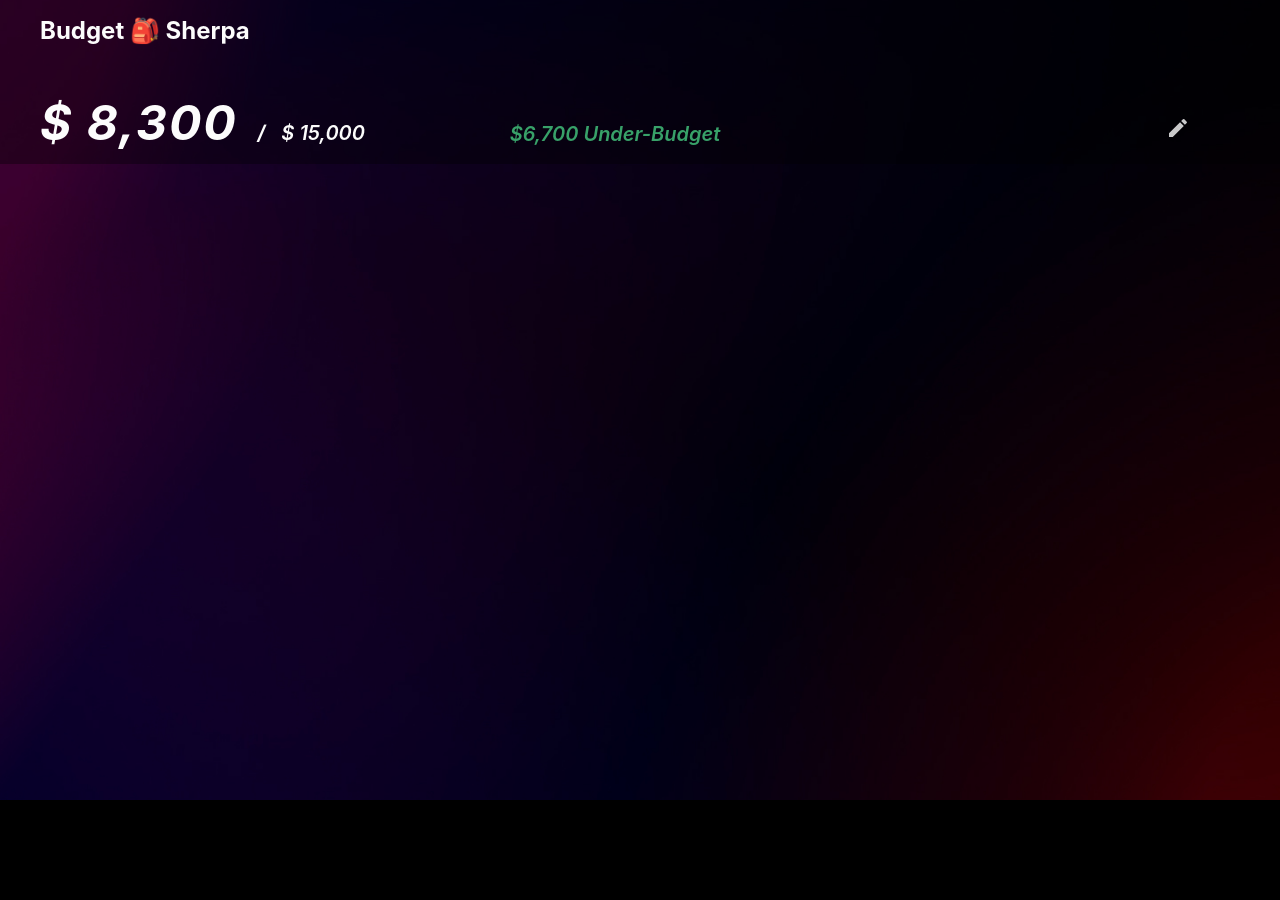
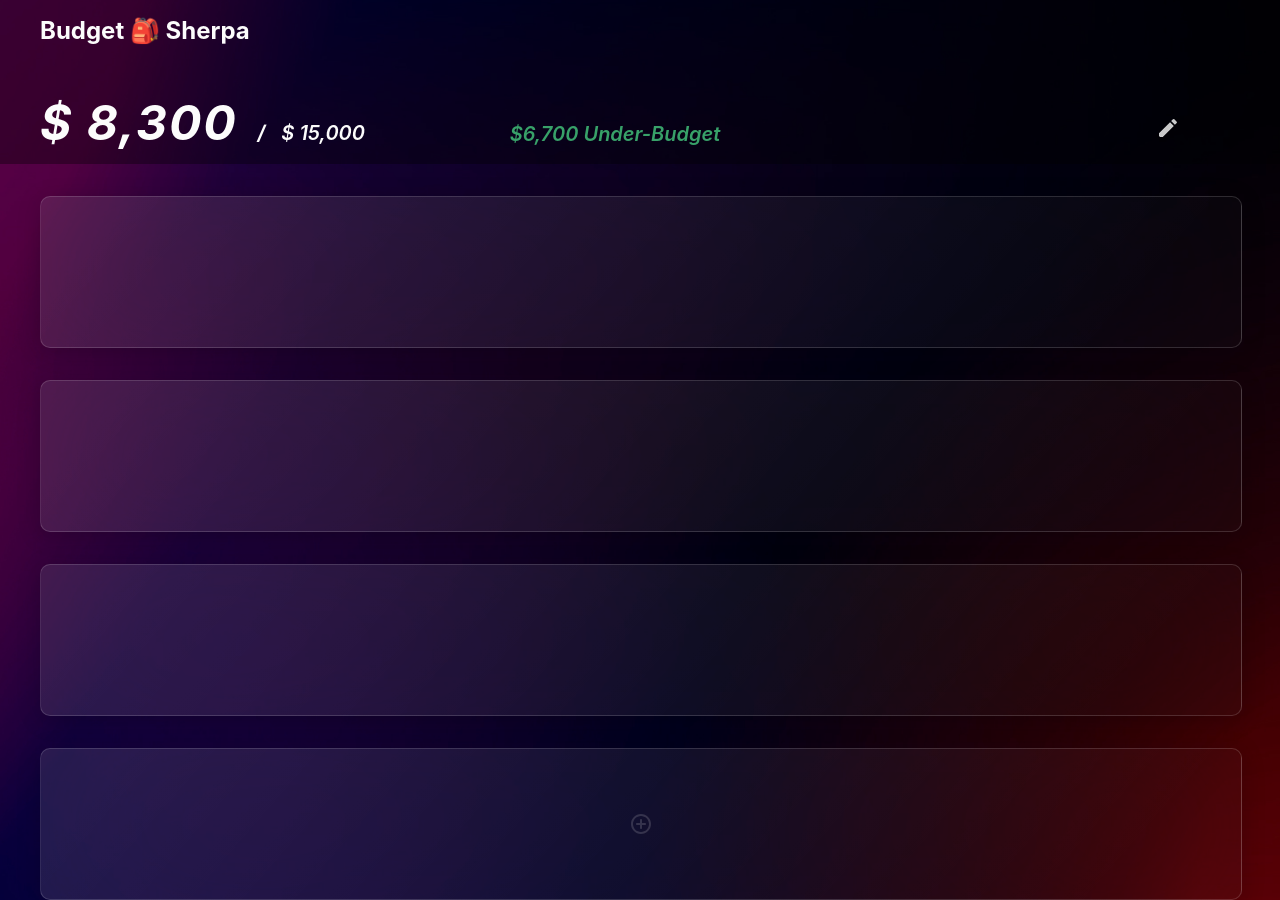
Before and after one commit to OperationFman/budget-sherpa, a Next.js app in the folder ui/: page / in a window 1280 px wide. Before the commit the page ends 800 px from the top, so only its background shows below. Built offline with nearby package versions, Linux system fonts and the light colour scheme.

Commit message:
:sparkles: Add <AddNewDestination /> card

```diff
--- /dev/null
+++ b/ui/app/components/CountryCard.module.scss
@@ -0,0 +1,21 @@
+.cardContainer {
+	width: 100%;
+	min-height: 150px;
+	margin-top: 32px;
+
+	border-radius: 10px;
+	border: 1px solid rgba(255, 255, 255, 0.15);
+	background: linear-gradient(
+		131deg,
+		rgba(255, 255, 255, 0.1) 7.16%,
+		rgba(255, 255, 255, 0.02) 90.14%
+	);
+	box-shadow: 0px 4px 24px -1px rgba(0, 0, 0, 0.2);
+	backdrop-filter: blur(100px);
+
+	&:hover {
+		background-color: rgba(255, 255, 255, 0.05);
+		transition: linear 200ms;
+		cursor: pointer;
+	}
+}
--- /dev/null
+++ b/ui/app/components/CountryCard.tsx
@@ -0,0 +1,7 @@
+import styles from './CountryCard.module.scss';
+
+export const CountryCard = () => {
+    return (
+        <div className={styles.cardContainer}></div>
+    )
+}
--- a/ui/app/components/Header.module.scss
+++ b/ui/app/components/Header.module.scss
@@ -99,8 +99,20 @@
 		margin-left: 1rem;
 
 		flex-direction: column;
-		align-items: end;
+		align-items: flex-end;
 		opacity: 0.8;
 		padding: 35px 50px 0 0;
 	}
 }
+
+.editButton {
+	border-radius: 50%;
+	padding: 10px;
+
+	&:hover {
+		opacity: 1;
+		background-color: rgba(255, 255, 255, 0.3);
+		transition: linear 200ms;
+		cursor: pointer;
+	}
+}
--- a/ui/app/components/Header.tsx
+++ b/ui/app/components/Header.tsx
@@ -16,12 +16,12 @@ export const Header = () => {
 						</div>
 
 						<div className={styles.headerMobileEditButton}>
-							<EditIcon fontSize='medium' />
+							<EditIcon fontSize='medium' className={styles.editButton} />
 						</div>
 					</div>
 					<div className={styles.budgetRemainingText}>$6,700 Under-Budget</div>
 					<div className={styles.headerDesktopEditButton}>
-						<EditIcon fontSize='medium' />
+						<EditIcon fontSize='medium' className={styles.editButton} />
 					</div>
 				</div>
 			</div>
--- a/ui/app/page.module.scss
+++ b/ui/app/page.module.scss
@@ -0,0 +1,18 @@
+@import "../theme/breakpoints";
+
+.pageContainer {
+	max-width: $large-screen;
+	margin: 0 auto;
+	padding: 0 18px;
+}
+
+.addCountryCard {
+	display: flex;
+	align-items: center;
+	justify-content: center;
+}
+
+.addCountryIcon {
+	font-size: 54px;
+	opacity: 0.15;
+}
--- a/ui/app/page.tsx
+++ b/ui/app/page.tsx
@@ -1,6 +1,22 @@
+import { CountryCard } from "./components/CountryCard";
 import { Header } from "./components/Header";
 import styles from "./page.module.scss";
+import cardStyle from "./components/CountryCard.module.scss";
+
+import AddCircleOutlineRoundedIcon from "@mui/icons-material/AddCircleOutlineRounded";
 
 export default function Home() {
-	return <Header />;
+	return (
+		<>
+			<Header />
+			<div className={styles.pageContainer}>
+				<CountryCard />
+				<CountryCard />
+				<CountryCard />
+				<div className={`${cardStyle.cardContainer} ${styles.addCountryCard}`}>
+					<AddCircleOutlineRoundedIcon className={styles.addCountryIcon} />
+				</div>
+			</div>
+		</>
+	);
 }
```
Also changed, not shown: ui/public/background.jpg, 1 other file (tests, documents, lock files or other folders).
